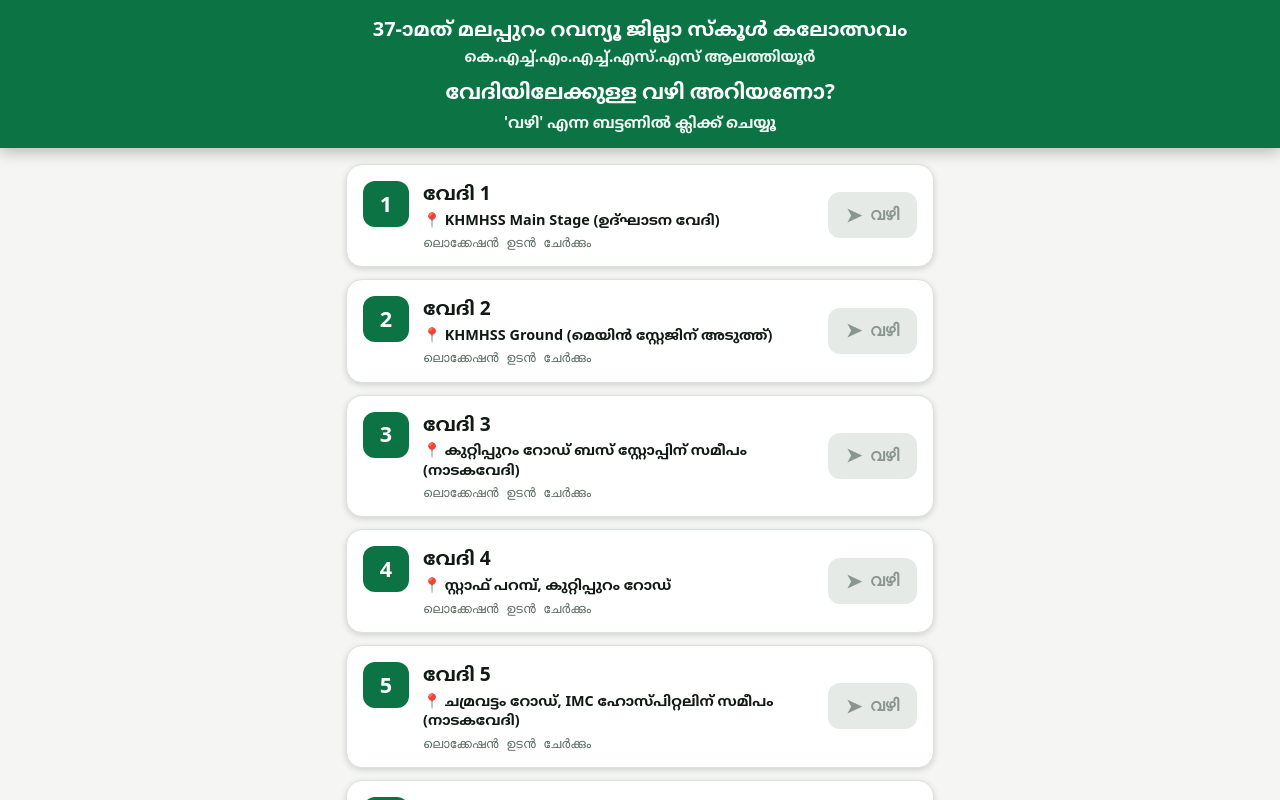
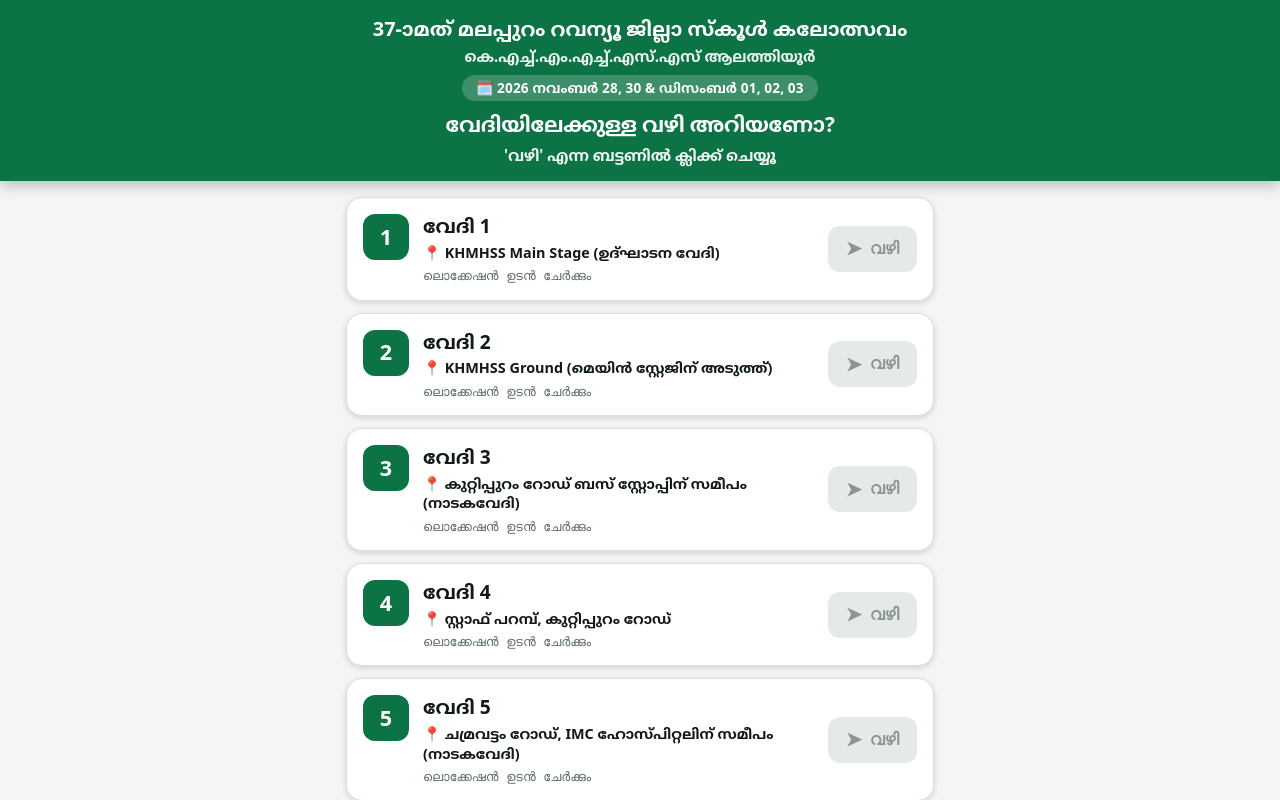
Before and after one commit to Hakku010199/kalolasavam-26, a React (Vite) app: page / in a window 1280 px wide. Shown: the top 800 px of the page. Built offline with nearby package versions, Linux system fonts and the light colour scheme; the HTML template or start-up script is replaced by a standard one.

Commit message:
Add Kalolsavam festival dates to header

```diff
--- a/src/App.jsx
+++ b/src/App.jsx
@@ -52,6 +52,9 @@ export default function App() {
           </div>
           <div className="venue-badge">
             കെ.എച്ച്.എം.എച്ച്.എസ്.എസ് ആലത്തിയൂർ
+          </div>
+          <div className="date-badge">
+            🗓️ 2026 നവംബർ 28, 30 & ഡിസംബർ 01, 02, 03
           </div>
         </div>
         <h1>വേദിയിലേക്കുള്ള വഴി അറിയണോ?</h1>
--- a/src/index.css
+++ b/src/index.css
@@ -66,6 +66,16 @@ header {
   font-size: 0.95rem;
   font-weight: 700;
   opacity: 0.92;
+}
+
+.date-badge {
+  font-size: 0.85rem;
+  font-weight: 700;
+  background: rgba(255, 255, 255, 0.2);
+  padding: 3px 14px;
+  border-radius: 20px;
+  margin-top: 4px;
+  letter-spacing: 0.01em;
 }
 
 h1 {
```
